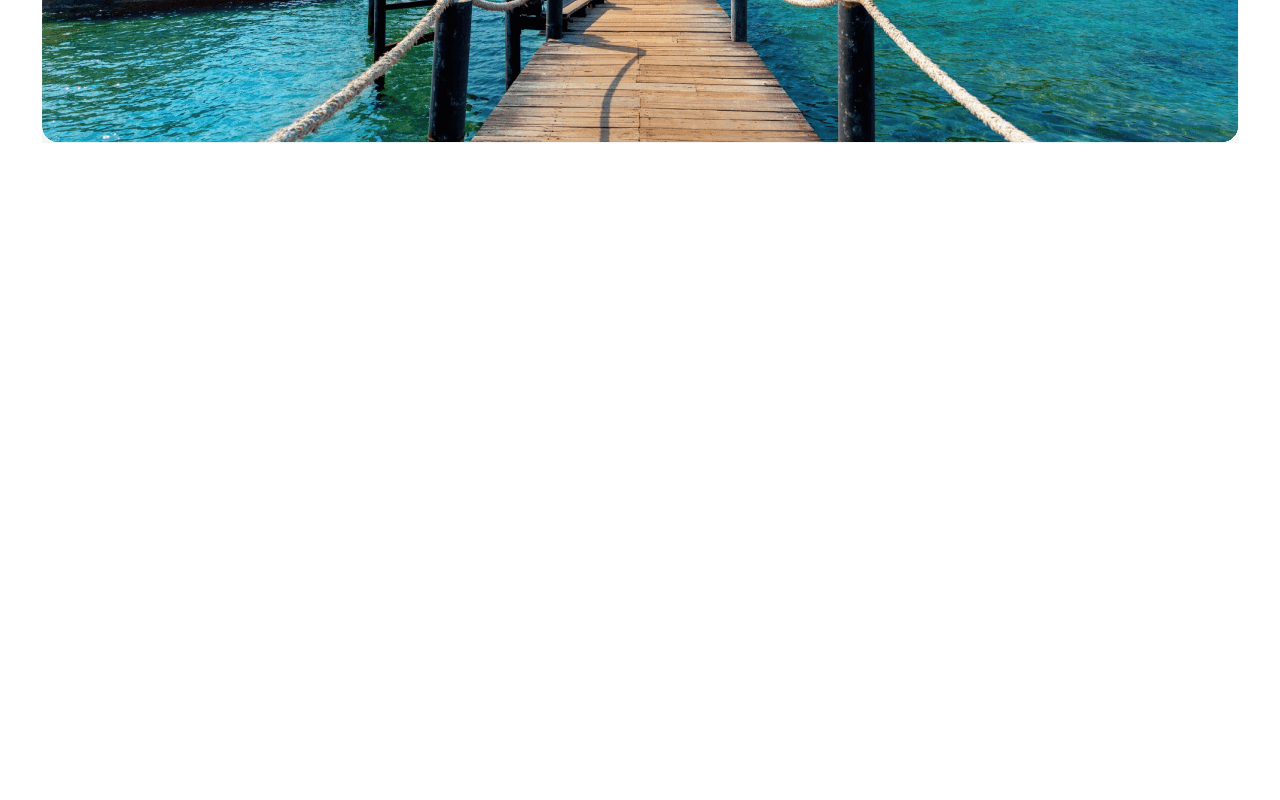
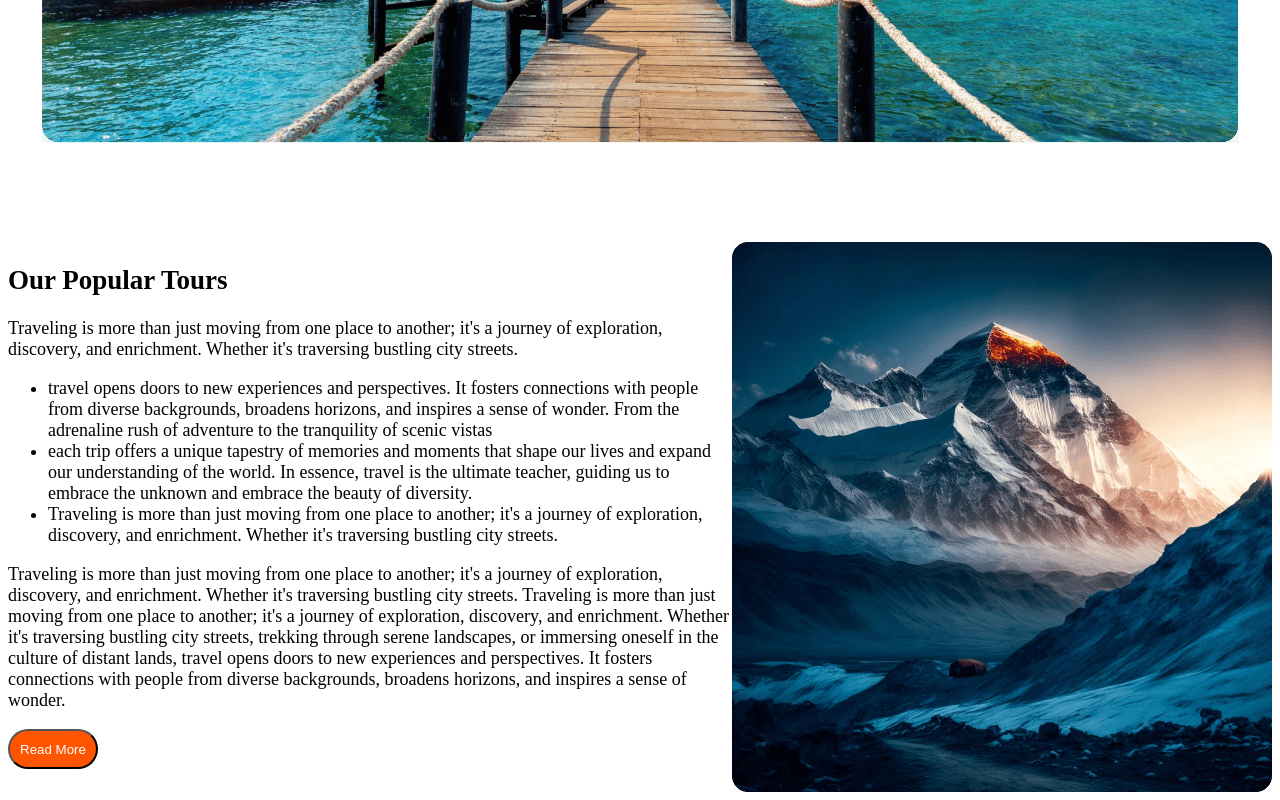
Before and after one commit to jubayerahmedd/journeyjunction, a plain HTML site: page index.html in a window 1280 px wide. Shown: the part 435-1235 px from the top of the page. Before the commit the page ends 800 px from the top, so only its background shows below. Drawn offline with Linux system fonts and the light colour scheme.

Commit message:
popular section added

```diff
--- a/css/styles.css
+++ b/css/styles.css
@@ -46,6 +46,7 @@ nav{
     padding-top: 100px;
     width: auto;
     background-position-x: center;
+    margin-bottom: 0px;
 }
 .banner > h1{
     font-size: 40px;
@@ -68,3 +69,15 @@ nav{
     border-radius: 40px;
     text-align: center;
 }
+.popular{
+    display: flex;
+    height: 550px;
+    justify-content: center;
+    font-size: 18px;
+}
+button{
+    background-color: #FF5400;
+    color: #ffffff;
+    padding: 10px;
+    height: 40px;
+}
--- a/index.html
+++ b/index.html
@@ -35,10 +35,34 @@
                 <input type="text" placeholder="When">
                 <input type="text" placeholder="Select type">
                 <button type="submit"><i class="fa-solid fa-magnifying-glass"></i>Find now</button>
+            </div>
+        </div>
+    </section>
+
+    <section>
+        <div class="popular">
+            <div class="popular-text">
+                <h2>Our Popular Tours</h2>
+                <p>Traveling is more than just moving from one place to another; it's a journey of exploration, discovery, and enrichment. Whether it's traversing bustling city streets.</p>
+                <p>
+                    <ul>
+                        <li>travel opens doors to new experiences and perspectives. It fosters connections with people from diverse backgrounds, broadens horizons, and inspires a sense of wonder. From the adrenaline rush of adventure to the tranquility of scenic vistas</li>
+                        <li>each trip offers a unique tapestry of memories and moments that shape our lives and expand our understanding of the world. In essence, travel is the ultimate teacher, guiding us to embrace the unknown and embrace the beauty of diversity.</li>
+                        <li>Traveling is more than just moving from one place to another; it's a journey of exploration, discovery, and enrichment. Whether it's traversing bustling city streets.</li>
+                    </ul>
+                </p>
+                <p>
+                    Traveling is more than just moving from one place to another; it's a journey of exploration, discovery, and enrichment. Whether it's traversing bustling city streets. Traveling is more than just moving from one place to another; it's a journey of exploration, discovery, and enrichment. Whether it's traversing bustling city streets, trekking through serene landscapes, or immersing oneself in the culture of distant lands, travel opens doors to new experiences and perspectives. It fosters connections with people from diverse backgrounds, broadens horizons, and inspires a sense of wonder.
+                </p>
+                <button type="submit">Read More</button>
+
+
+            </div>
+            <div class="popular-img">
+                <img src="./images/Rectangle 4.png" alt="">
 
             </div>
         </div>
-
     </section>
 
 </body>
```
